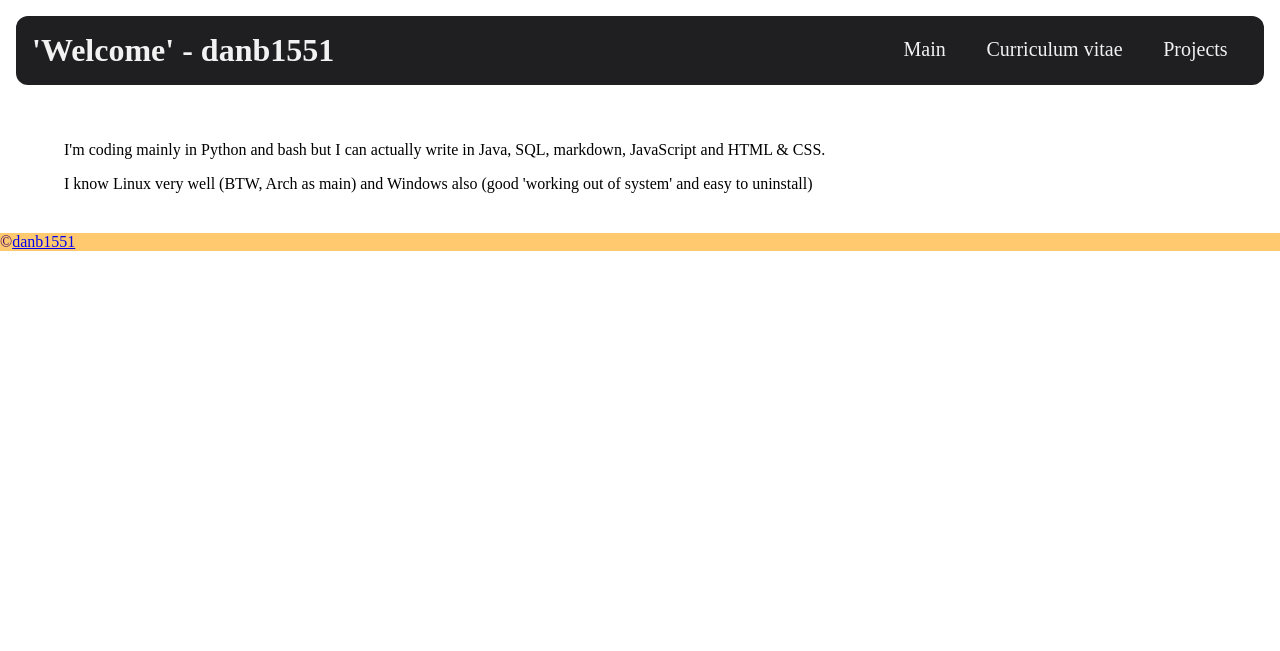
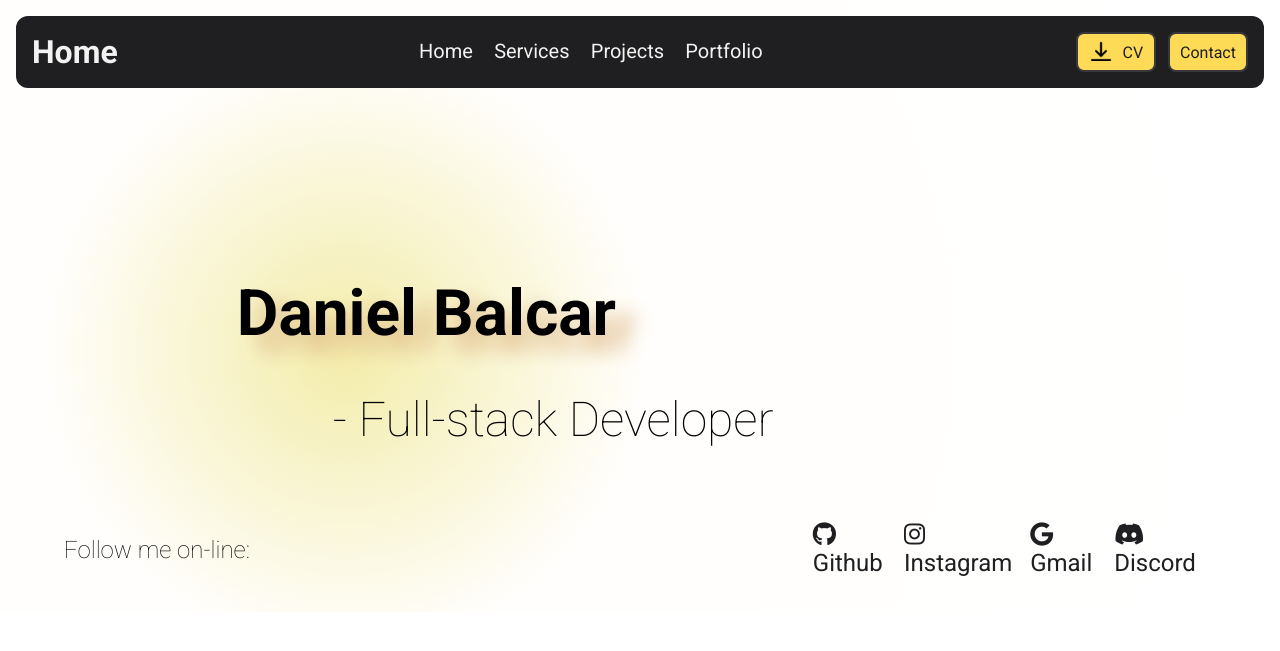
Before and after one commit to danb1551/danb1551.cz, a Flask app: page / in a window 1280 px wide. Shown: the top 651 px of the page. Run offline with Flask 3, Linux system fonts and the light colour scheme; data that the repository does not hold is empty.

Commit message:
page created

```diff
--- a/docker-compose.yml
+++ b/docker-compose.yml
@@ -8,6 +8,7 @@ services:
             - 8080:8080
         volumes:
           - /mnt/sda/anime:/anime
+        restart: unless-stopped
     redis:
         image: redis:latest
         container_name: redis
--- a/src/app.py
+++ b/src/app.py
@@ -23,6 +23,10 @@ def create_app() -> Flask:
         if USE_REDIS:
             redis_cache.incr("visits")
         return render_template("index.html"), 200
+
+    @app.route("/services", methods=["GET"])
+    def services():
+        return render_template("services.html"), 200
 
     @app.route("/projects", methods=["GET"])
     def projects():
--- a/src/static/styles/index.css
+++ b/src/static/styles/index.css
@@ -1,8 +1,15 @@
+@import url('https://fonts.googleapis.com/css2?family=Nunito:ital,wght@0,200..1000;1,200..1000&family=Roboto:ital,wght@0,100..900;1,100..900&display=swap');
+
 :root {
-    --bg: white;
+    --bg: radial-gradient(
+        circle at 27% 350px,
+        #F3ECA9 0%,
+        #fffefc 30%,
+        white 100%
+    );
     --bg-header: #1F1F21;
     --fg-header: #F2F2F2;
-    --bg-main: white;
+    --bg-main: transparent;
     --bg-footer: rgb(255, 202, 111);
     --fg-footer: rgb(61, 0, 102);
 }
@@ -10,6 +17,8 @@
 body {
     margin: 0px;
     background: var(--bg);
+    background-repeat: no-repeat;
+    font-family: "Roboto", sans-serif;
 }
 
 header {
@@ -76,6 +85,8 @@ nav a:hover, a.active {
 
 
 
+
+
 main {
     background: var(--bg-main);
     padding: 24px 5%;
@@ -95,6 +106,35 @@ main .big-text h2 {
     padding-left: 96px;
     font-weight: lighter;
 }
+
+.me-online {
+    display: flex;
+    flex-direction: row;
+    justify-content: space-between;
+}
+
+.me-online h3 {
+    font-size: 24px;
+    font-weight: lighter;
+}
+
+.me-online nav {
+    align-items: center;
+    width: 35%;
+}
+
+.me-online i {
+    width: 24px;
+    color: #1F1F21;
+}
+
+.me-online a {
+    font-size: 24px;
+    color: #1F1F21;
+}
+
+
+
 
 footer {
     background: var(--bg-footer);
--- a/src/templates/base.html
+++ b/src/templates/base.html
@@ -3,14 +3,15 @@
 <head>
     <meta charset="UTF-8">
     <meta name="viewport" content="width=device-width, initial-scale=1.0">
-    <title>danb1551 | pages/portfolio</title>
-    <script src="../static/scripts/index.js"></script>
-    <link rel="stylesheet" href="../static/styles/index.css">
+    <title>{% block title %}danb1551.cz{% endblock %}</title>
+    <script src="{{  url_for('static', filename='scripts/index.js')  }}"></script>
+    <link rel="stylesheet" href="{{  url_for('static', filename='styles/index.css')  }}">
+    <link rel="stylesheet" href="https://cdnjs.cloudflare.com/ajax/libs/font-awesome/6.7.2/css/all.min.css">
 </head>
 <body onload="init()">
     <header>
         <div class="logo">
-            <h1>Portfolio</h1>
+            <h1>{% block page_name %}Home{% endblock %}</h1>
         </div>
         <nav><!-- class="active"-->
             <a href="/">Home</a>
@@ -19,15 +20,38 @@
             <a href="/portfolio">Portfolio</a>
         </nav>
         <div class="header--contact">
-            <a href="/cv"><img src="../static/img/download-icon.png" alt="download icon">CV</a>
+            <a href="/cv"><img src="{{  url_for('static', filename='img/download-icon.png')  }}" alt="download icon">CV</a>
             <a href="/contact">Contact</a>
         </div>
     </header>
     <main>
+        {% block main %}
         <div class="big-text">
             <h1>Daniel Balcar</h1>
             <h2>- Full-stack Developer</h2>
         </div>
+        <div class="me-online">
+            <h3>Follow me on-line:</h3>
+            <nav>
+                <a href="https://discord.com/users/1141264546221269013">
+                    <i class="fa-brands fa-discord"></i>
+                    Discord
+                </a>
+                <a href="https://github.com/danb1551">
+                    <i class="fa-brands fa-github"></i>
+                    Github
+                </a>
+                <a href="https://instagram.com/danik_12sniper">
+                    <i class="fa-brands fa-github"></i>
+                    Instagram
+                </a>
+                <a href="mailto:danielbalcar22@gmail.com">
+                    <i class="fa-brands fa-github"></i>
+                    Instagram
+                </a>
+            </nav>
+        </div>
+        {% endblock %}
     </main>
     <footer>
     </footer>
--- a/src/templates/index.html
+++ b/src/templates/index.html
@@ -1,31 +1,37 @@
-<!DOCTYPE html>
-<html lang="en">
-<head>
-    <meta charset="UTF-8">
-    <meta name="viewport" content="width=device-width, initial-scale=1.0">
-    <title>danb1551 | pages/portfolio</title>
+{% extends "base.html" %}
+
+
     <script src="{{  url_for('static', filename='scripts/index.js')  }}"></script>
     <link rel="stylesheet" href="{{  url_for('static', filename='styles/index.css')  }}">
-</head>
-<body onload="init()">
-    <header>
-        <h1>'Welcome'<span class="small--logo"> - danb1551</span></h1>
-        <nav>
-            <a href="/">Main</a>
-            <a href="/cv">Curriculum vitae</a>
-            <a href="/projects">Projects</a>
-        </nav>
-    </header>
-    <main>
-        <p>
-            I'm coding mainly in Python and bash but I can actually write in Java, SQL, markdown, JavaScript and HTML & CSS.
-        </p>
-        <p>
-            I know Linux very well (BTW, Arch as main) and Windows also (good 'working out of system' and easy to uninstall)
-        </p>
-    </main>
-    <footer>
-        &copy;<a href="https://github.com/danb1551">danb1551</a>
-    </footer>
-</body>
-</html>
+
+{% block title %}Home{% endblock %}
+
+{% block page_name %}Home{% endblock %}
+
+{% block main %}
+        <div class="big-text">
+            <h1>Daniel Balcar</h1>
+            <h2>- Full-stack Developer</h2>
+        </div>
+        <div class="me-online">
+            <h3>Follow me on-line:</h3>
+            <nav>
+                <a href="https://github.com/danb1551">
+                    <i class="fa-brands fa-github"></i>
+                    Github
+                </a>
+                <a href="https://instagram.com/danik_12sniper">
+                    <i class="fa-brands fa-instagram"></i>
+                    Instagram
+                </a>
+                <a href="mailto:danielbalcar22@gmail.com">
+                    <i class="fa-brands fa-google"></i>
+                    Gmail
+                </a>
+                <a href="https://discord.com/users/1141264546221269013">
+                    <i class="fa-brands fa-discord"></i>
+                    Discord
+                </a>
+            </nav>
+        </div>
+{% endblock %}
```
Also changed, not shown: src/templates/projects.html (+9 -25 lines), src/templates/services.html (added, +19 -0 lines), README.md.
